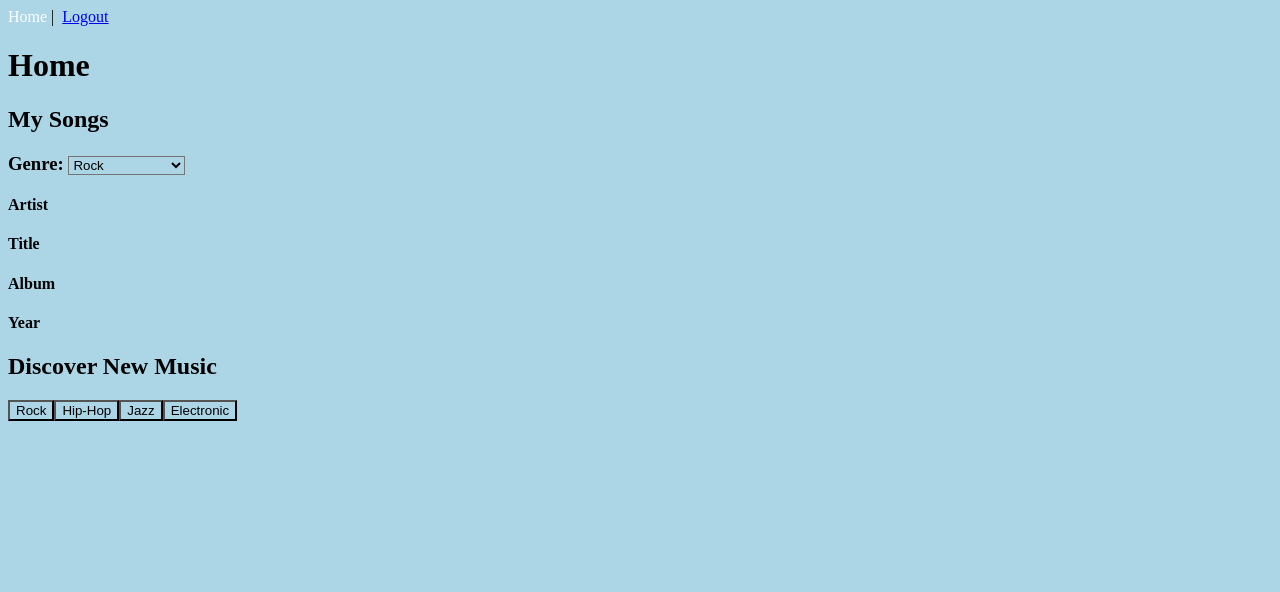
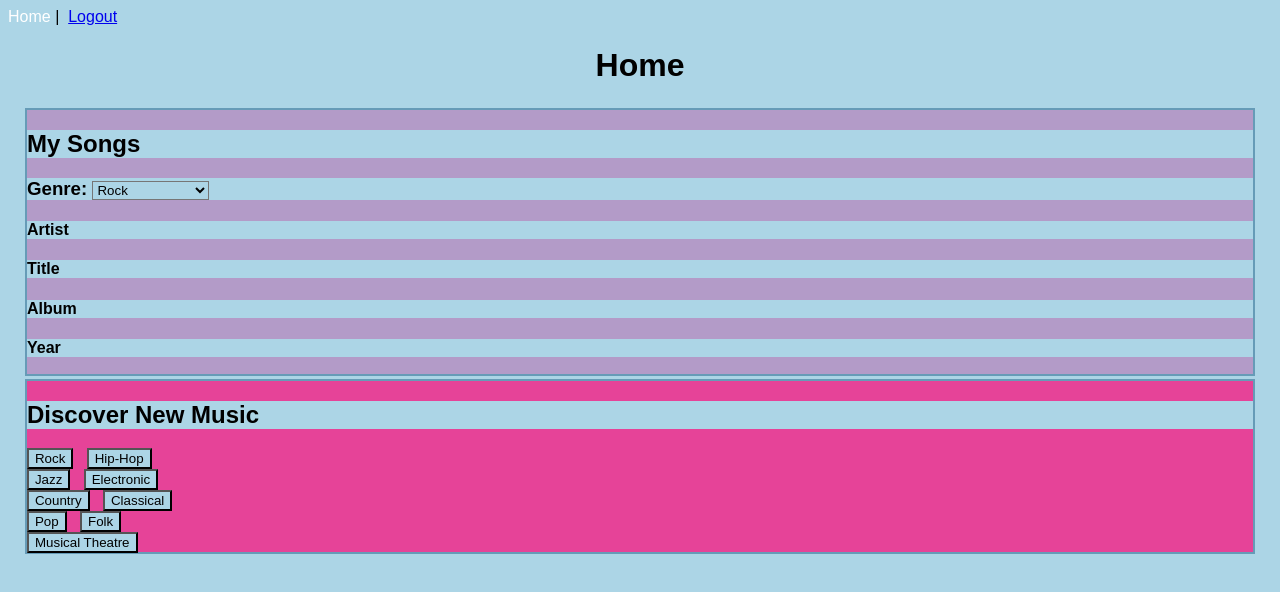
Before and after one commit to m1cheller1chardson/MusicSuggestorApp, a Vue app in the folder vue/: page / in a window 1280 px wide. Shown: the top 592 px of the page. Built offline with nearby package versions, Linux system fonts and the light colour scheme; sample sign-in values are in the browser's storage.

Commit message:
home page styling

```diff
--- a/vue/src/App.vue
+++ b/vue/src/App.vue
@@ -11,6 +11,8 @@
 <style>
 * {
   background-color: #ACD5E6;
+  font-family: Arial;
+  font-style: normal;
 }
 
 .btn {
@@ -26,4 +28,32 @@
   text-decoration: none;
 }
 
+.purp-btn {
+  background-color: #B39BC8;
+}
+
+.box1 {
+  border: 2px solid #669bb7;
+  background-color: #B39BC8;
+  justify-content: center;
+  height: 97%;
+  width: 97%;
+}
+
+.box2 {
+  border: 2px solid #669bb7;
+  background-color: #e64398;
+  height: 97%;
+  width: 97%;
+}
+
+.home {
+  display: grid;
+  grid-template-columns: 1fr;
+  grid-template-rows: 1fr;
+  grid-template-areas:
+    "box1"
+    "box2";
+  place-items: center;
+}
 </style>
--- a/vue/src/views/Home.vue
+++ b/vue/src/views/Home.vue
@@ -1,7 +1,7 @@
 <template>
   <div class="home">
     <h1>Home</h1>
-    <div class="box-1" id="box" label="my-songs">
+    <div class="box1" id="box" label="my-songs">
       <h2>My Songs</h2>
       <h3>Genre:
         <select name="genre" class="genre">Genre
@@ -21,16 +21,18 @@
       <h4>Album</h4>
       <h4>Year</h4>
     </div>
-    <div class="box-2" id="box" label="discover-music">
+    <div class="box2" id="box" label="discover-music">
       <h2>Discover New Music</h2>
-      <button>Rock</button>
-      <button>Hip-Hop</button>
-      <button>Jazz</button>
-      <button>Electronic</button>
+      <button class="genre-btn">Rock</button> &nbsp;
+      <button class="genre-btn">Hip-Hop</button><br>
+      <button class="genre-btn">Jazz</button> &nbsp;
+      <button class="genre-btn">Electronic</button><br>
+      <button class="genre-btn">Country</button> &nbsp;
+      <button class="genre-btn">Classical</button><br>
+      <button class="">Pop</button> &nbsp;
+      <button class="">Folk</button><br>
+      <button class="">Musical Theatre</button> &nbsp;
     </div>
-
-
-
   </div>
 </template>
 
@@ -40,8 +42,6 @@ export default {
 };
 </script>
 
-<style>
-* {
-  position: center
-}
+<style scoped>
+
 </style>
```
